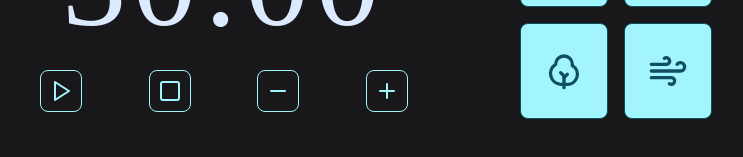
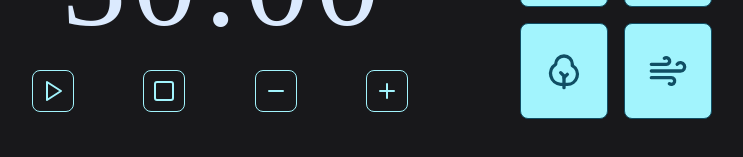
Before and after one commit to kiqprado/Focus, a React (Vite) app: page / in a window 1280 px wide. Shown: the part 385-542 px from the top of the page, without its empty margins (288-1031 px from the left). Built offline with nearby package versions, Linux system fonts and the light colour scheme; a web font is replaced by a local one.

Commit message:
fix: fixing ui

```diff
--- a/src/home/index.tsx
+++ b/src/home/index.tsx
@@ -75,7 +75,7 @@ export function App() {
             timeToSpend={timeToSpend}
           />
 
-          <div className='w-full flex justify-between px-8'>
+          <div className='w-full flex justify-between pl-6 pr-8'>
             <ButtonTimer
               onClick={HandlePlayerTimer}
             >
--- a/src/timer/display.tsx
+++ b/src/timer/display.tsx
@@ -11,7 +11,7 @@ export function DisplayTimer({ timeToSpend } : DisplayTimer) {
   const formattedTime = format(time, 'mm:ss')
 
   return (
-      <h1 className='min-w-108 text-9xl text-center text-blue-100 tracking-wider'>
+      <h1 className='min-w-108 text-9xl text-center text-blue-100 tracking-wider tabular-nums'>
         {formattedTime}
       </h1>
   )
```
